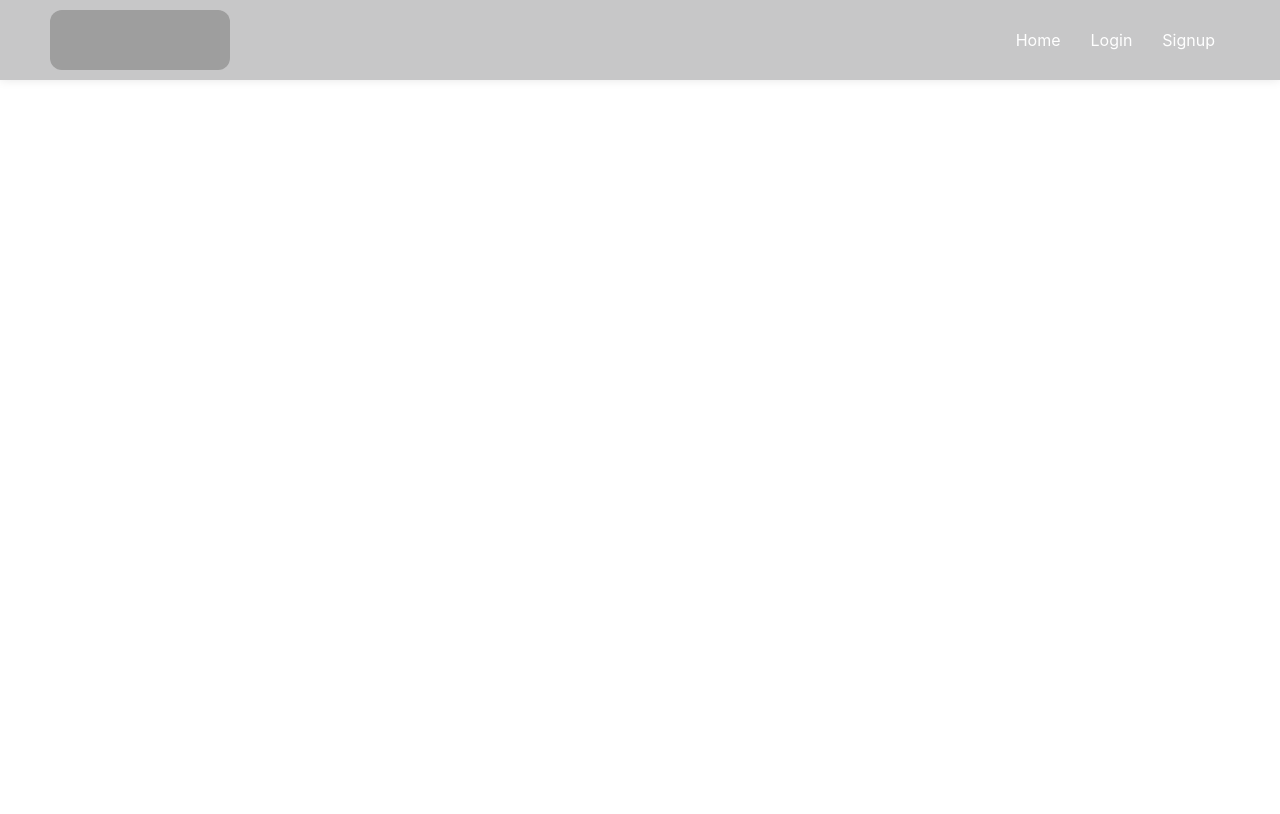
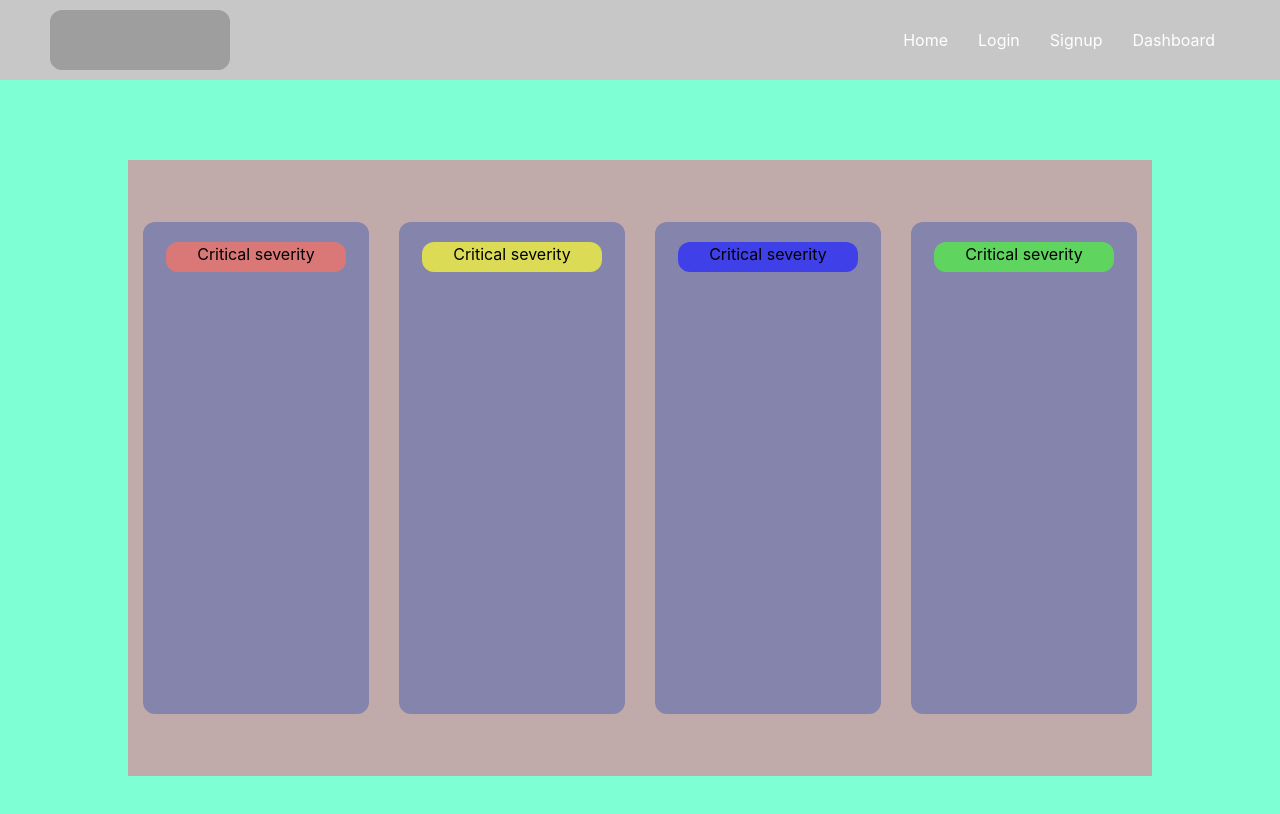
Before and after one commit to satyamasai/bugtracker, a React (Create React App) app in the folder frontend/: page /mydashboard in a window 1280 px wide. Before the commit this address had no page. Shown: the top 814 px of the page. Built offline with nearby package versions, Linux system fonts and the light colour scheme; grey boxes are pictures that could not be loaded.

Commit message:
mydb ui crted

```diff
--- a/frontend/src/Components/Navbar/Navbar.jsx
+++ b/frontend/src/Components/Navbar/Navbar.jsx
@@ -33,6 +33,9 @@ function Navbar() {
         <li>
         <Link to="/signup">Signup</Link>
         </li>
+        <li>
+        <Link to="/mydashboard">Dashboard</Link>
+        </li>
 
 
 
--- a/frontend/src/Pages/AllRoutes.js
+++ b/frontend/src/Pages/AllRoutes.js
@@ -1,5 +1,6 @@
 import React from 'react'
 import { Route, Routes } from 'react-router-dom'
+import Dashboard from './Dashboard'
 import Home from './Home'
 import Login from './Login'
 import Signup from './Signup'
@@ -10,6 +11,7 @@ const AllRoutes = () => {
   <Route path='/' element={<Home/>} />
   <Route path='/signup' element={<Signup/>} />
   <Route path='/login' element={<Login/>} />
+  <Route path='/mydashboard' element={<Dashboard/>} />
 
   </Routes>
   )
--- /dev/null
+++ b/frontend/src/Pages/Dashboard.jsx
@@ -0,0 +1,34 @@
+import React from "react";
+import "../Styles/dashboard.css";
+
+const Dashboard = () => {
+  return (
+    <div className="dashboard_container">
+      <div className="tasks_parent">
+        <div className="critical_tasks tasks_container">
+          <div id="critical" className="task_heading">
+            <h1>Critical severity</h1>
+          </div>
+
+        </div>
+        <div className="major_tasks tasks_container">
+          <div id="major" className="task_heading ">
+            <h1>Critical severity</h1>
+          </div>
+        </div>
+        <div className="medium_tasks tasks_container">
+          <div id="medium" className="task_heading">
+            <h1>Critical severity</h1>
+          </div>
+        </div>
+        <div className="low_tasks tasks_container">
+          <div id="low" className="task_heading">
+            <h1>Critical severity</h1>
+          </div>
+        </div>
+      </div>
+    </div>
+  );
+};
+
+export default Dashboard;
--- /dev/null
+++ b/frontend/src/Styles/dashboard.css
@@ -0,0 +1,46 @@
+.dashboard_container {
+  width: 100vw;
+  height: 100vh;
+  background-color: aquamarine;
+}
+
+.tasks_parent {
+  width: 80%;
+  height: 70%;
+  background-color: rgb(192, 170, 170);
+margin: 80px auto;
+display: flex;
+justify-content: space-around;
+box-sizing: border-box;
+
+position: absolute;
+left: 10%;
+right: 10%;
+}
+.tasks_container {
+    width: 22%;
+    height: 80%;
+    background-color: rgb(132, 132, 172);
+margin: auto;
+border-radius: 12px;
+}
+.task_heading{
+    width: 80%;
+    height: 30px;
+    background-color:blue;
+    border-radius: 12px;
+margin:20px auto;
+color: black;
+}
+#critical{
+    background-color: rgb(218, 120, 120);
+}
+#major{
+    background-color: rgb(219, 219, 86);
+}
+#medium{
+    background-color: rgb(64, 64, 233);
+}
+#low{
+    background-color: rgb(95, 212, 95);
+}
```
